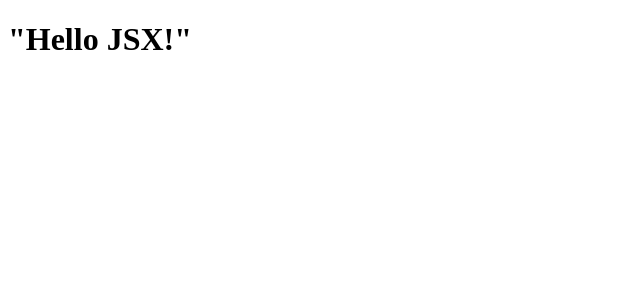
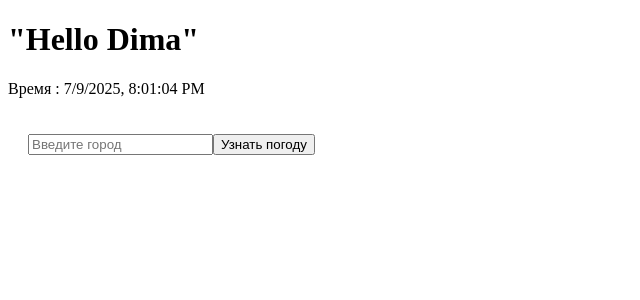
Before and after one commit to exsize426/learn_javascript, a React (Vite) app: page / in a window 1280 px wide. Shown: the top 300 px of the page, without its empty margins (0-640 px from the left). Built offline with nearby package versions, Linux system fonts and the light colour scheme.

Commit message:
feature(*): add component weather

```diff
--- a/Components/App.jsx
+++ b/Components/App.jsx
@@ -1,10 +1,16 @@
 import React from 'react';
 import FirstComponent from "../Components/FirstComponent"
+import Weather from './Weather';
+import { useState } from 'react';
 
 export default function App() {
+    const [now, setNow] = useState(new Date());
+    setInterval(() => setNow(new Date()), 1000)
+
     return (
         <div>
-            <FirstComponent />
+            <FirstComponent name = {'Dima'} date = {now.toLocaleString()} />
+            <Weather />
         </div>
     )
 }
--- a/Components/FirstComponent.jsx
+++ b/Components/FirstComponent.jsx
@@ -1,5 +1,17 @@
-import React from 'react';
+import React from "react"
 
-export default function JSX ()  {
-    return <h1>"Hello JSX!"</h1>
+export default function JSX (props)  {
+    return (
+        <div>
+            <h1>
+                "Hello {props.name}"
+            </h1>
+
+            <p>
+                Время : {props.date}
+            </p>
+    </div>
+    )
+
+
 }
--- /dev/null
+++ b/Components/Weather.jsx
@@ -0,0 +1,64 @@
+import React from "react";
+import { useState } from "react";
+
+export default function WeatherApp() {
+  const [city, setCity] = useState('');
+  const [weatherRostov, setWeatherRostov] = useState(null);
+  const [weatherAzov, setWeatherAzov] = useState(null);
+
+  const getWeather = async () => {
+    const API_KEY = 'ed5c2c5ad0514524890175244250907'; // получите на openweathermap.org
+    const [responseRostov,responseAzov] = await Promise.all([
+        fetch(`http://api.weatherapi.com/v1/current.json?key=ed5c2c5ad0514524890175244250907&q=Ростов-на-Дону&aqi=no`),
+        fetch (`http://api.weatherapi.com/v1/current.json?key=ed5c2c5ad0514524890175244250907&q=Азов&aqi=no`)
+    ])
+
+    const dataAzov = await responseAzov.json();
+    const dataRostov = await responseRostov.json();
+
+    setWeatherRostov(dataRostov);
+    setWeatherAzov(dataAzov);
+  };
+
+
+
+  return (
+    <>
+    <div style={{ padding: '20px', fontFamily: 'Arial' }}>
+      <input
+        value={city}
+        onChange={(e) => setCity(e.target.value)}
+        placeholder="Введите город"
+      />
+      <button onClick={getWeather}>Узнать погоду</button>
+
+      {weatherRostov && ( // тоже самое weatherRostov ? условие, если weatherRostov null,underfined, false - то реакт проигнорирует этот блок
+        <div style={{ marginTop: '20px' }}>
+          <h3>Погода города {weatherRostov.location.name}</h3>
+          <p>Температура: {weatherRostov.current.temp_c}°C</p>
+
+          {/* <p>{weather.weather[0].description}</p> */}
+        </div>
+      )}
+    </div>
+
+      <div style={{ padding: '20px', fontFamily: 'Arial' }}>
+      {/* <input
+        value={city}
+        onChange={(e) => setCity(e.target.value)}
+        placeholder="Введите город"
+      />
+      <button onClick={setWeatherAzov}>Узнать погоду</button> */}
+
+      {weatherAzov && (
+        <div style={{ marginTop: '20px' }}>
+          <h3>Погода города {weatherAzov.location.name}</h3>
+          <p>Температура: {weatherAzov.current.temp_c}°C</p>
+          {/* Math.round(weather.main.temp_c) */}
+          {/* <p>{weather.weather[0].description}</p> */}
+        </div>
+      )}
+    </div>
+    </>
+  );
+}
```
Also changed, not shown: 1 other file (tests, documents, lock files or other folders).
